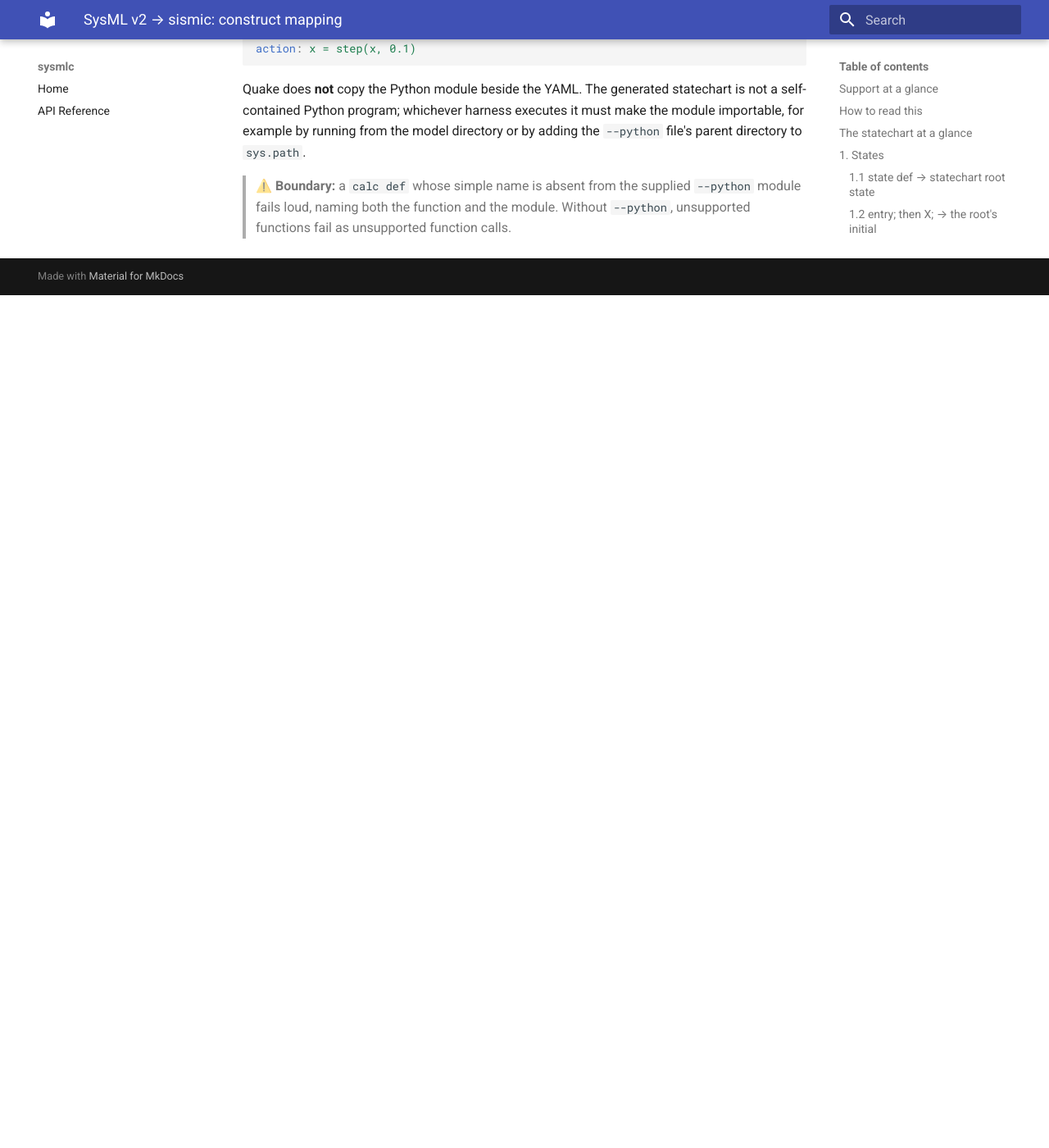
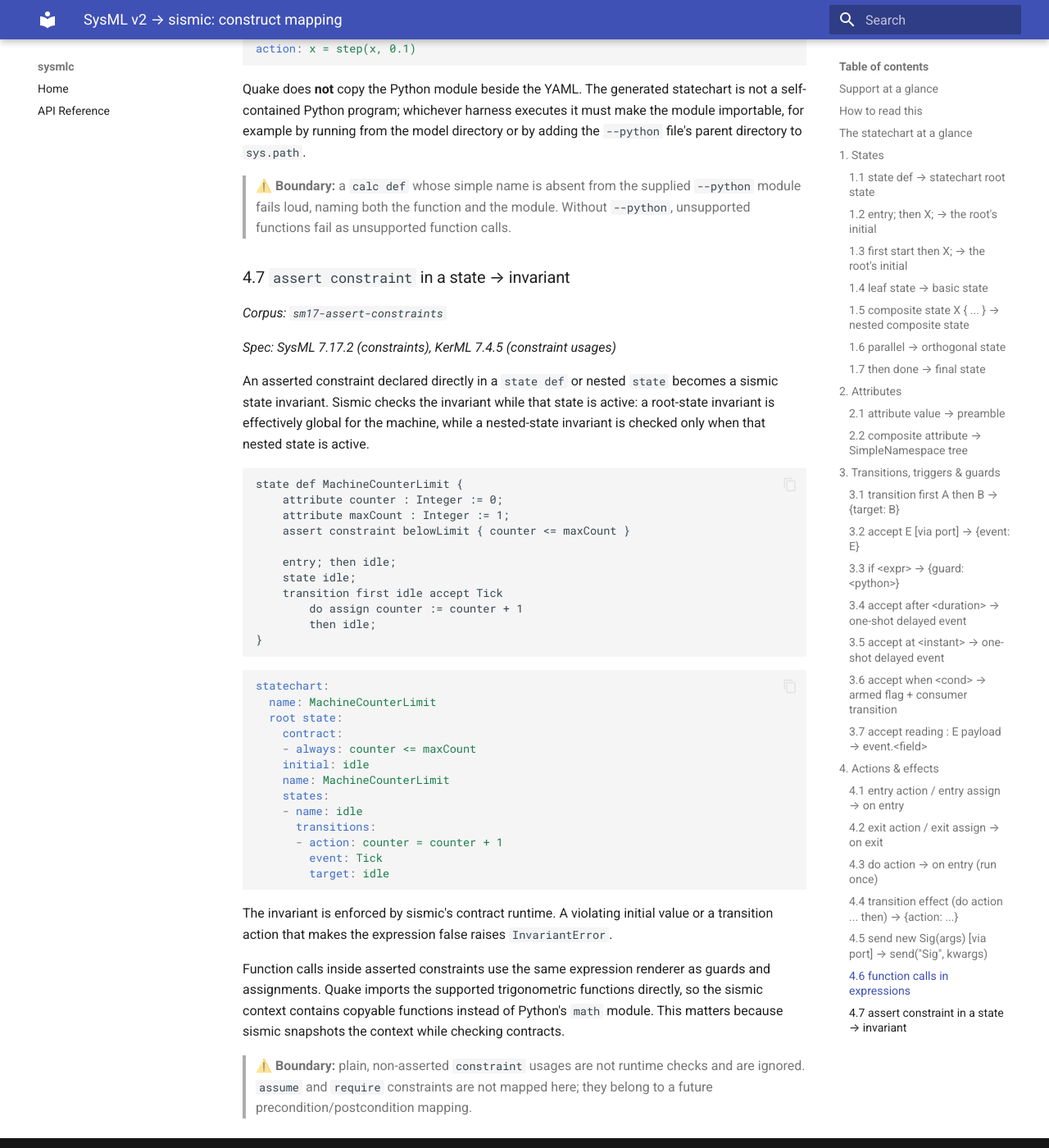
Before and after one commit to glacier-project/sysmlc-core, an MkDocs documentation site: the page built from docs/quake-mapping.md, in a window 1280 px wide and 1400 px high, scrolled down 32292 px. Shown: the whole window at 82% size. Built offline with MkDocs 1.6.1 and Material for MkDocs 9.7.7, drawn with Linux system fonts in a browser that asks for light colours; before the commit the page ends 32652 px from its top, so only the background shows below that; some of the changed text lies outside the part shown.

Commit message:
documentation(quake): document asserted constraints

````diff
--- a/docs/quake-mapping.md
+++ b/docs/quake-mapping.md
@@ -37,7 +37,7 @@ Limitation callout. **Not yet**: not implemented.
 | external `calc def` calls via `--python`                             | **Done**        | state-definition builds only; imports are serialized in the sismic preamble, the Python module is not copied        |
 | enum literals → Python `Enum`                                        | Not yet         |                                                                                                                     |
 | referenced / performed actions                                       | Not yet         | `entry helper;`, `do A;`, perform in any action slot: fixes the silent drops of the entry/exit and effect rows      |
-| `assert constraint` in a state                                       | Not yet         | asserted constraint usages become sismic `invariants`, checked while the state is active                            |
+| `assert constraint` in a state                                       | **Done**        | asserted constraint usages become sismic `invariants`, checked while the state is active                            |
 | `assert constraint` on a transition                                  | Not yet         | asserted constraint usages become sismic preconditions/postconditions, checked around the firing                    |
 | exhibit / entry point                                                | Not yet         | build the statechart from an exhibited state usage, not only a `state def`                                          |
 | submachine reuse (`state s1 : Sub;`)                                 | Not yet         | a state usage typed by a `state def`; today it is **silently flattened** to a leaf, losing the def's whole content  |
@@ -1576,3 +1576,58 @@ directory or by adding the `--python` file's parent directory to `sys.path`.
 > ⚠️ **Boundary:** a `calc def` whose simple name is absent from the supplied
 > `--python` module fails loud, naming both the function and the module. Without
 > `--python`, unsupported functions fail as unsupported function calls.
+
+### 4.7 `assert constraint` in a state → invariant
+
+*Corpus: `sm17-assert-constraints`*
+
+*Spec: SysML 7.17.2 (constraints), KerML 7.4.5 (constraint usages)*
+
+An asserted constraint declared directly in a `state def` or nested `state`
+becomes a sismic state invariant. Sismic checks the invariant while that state
+is active: a root-state invariant is effectively global for the machine, while
+a nested-state invariant is checked only when that nested state is active.
+
+```sysml
+state def MachineCounterLimit {
+    attribute counter : Integer := 0;
+    attribute maxCount : Integer := 1;
+    assert constraint belowLimit { counter <= maxCount }
+
+    entry; then idle;
+    state idle;
+    transition first idle accept Tick
+        do assign counter := counter + 1
+        then idle;
+}
+```
+
+```yaml
+statechart:
+  name: MachineCounterLimit
+  root state:
+    contract:
+    - always: counter <= maxCount
+    initial: idle
+    name: MachineCounterLimit
+    states:
+    - name: idle
+      transitions:
+      - action: counter = counter + 1
+        event: Tick
+        target: idle
+```
+
+The invariant is enforced by sismic's contract runtime. A violating initial
+value or a transition action that makes the expression false raises
+`InvariantError`.
+
+Function calls inside asserted constraints use the same expression renderer as
+guards and assignments. Quake imports the supported trigonometric functions
+directly, so the sismic context contains copyable functions instead of Python's
+`math` module. This matters because sismic snapshots the context while checking
+contracts.
+
+> ⚠️ **Boundary:** plain, non-asserted `constraint` usages are not runtime
+> checks and are ignored. `assume` and `require` constraints are not mapped here;
+> they belong to a future precondition/postcondition mapping.
````
Also changed, not shown: other parts of docs/quake-mapping.md (+8 -8 lines).
